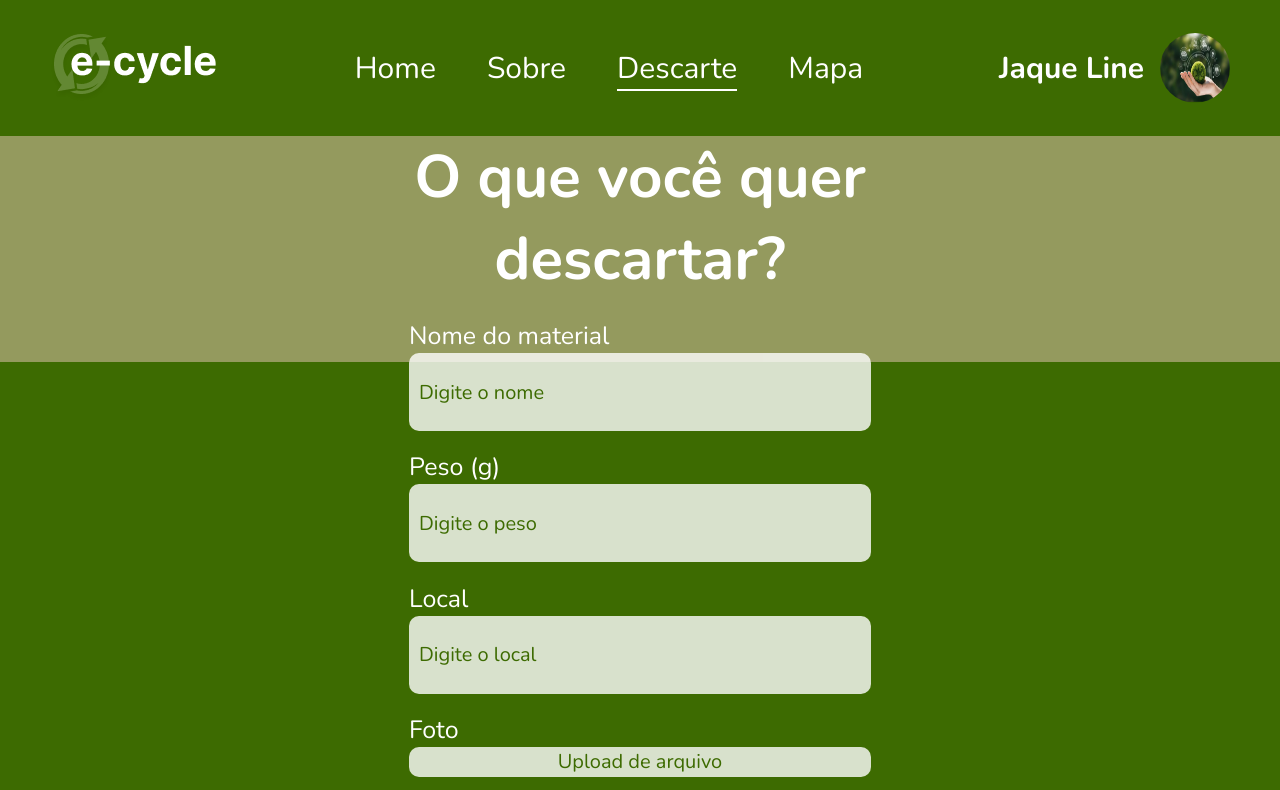
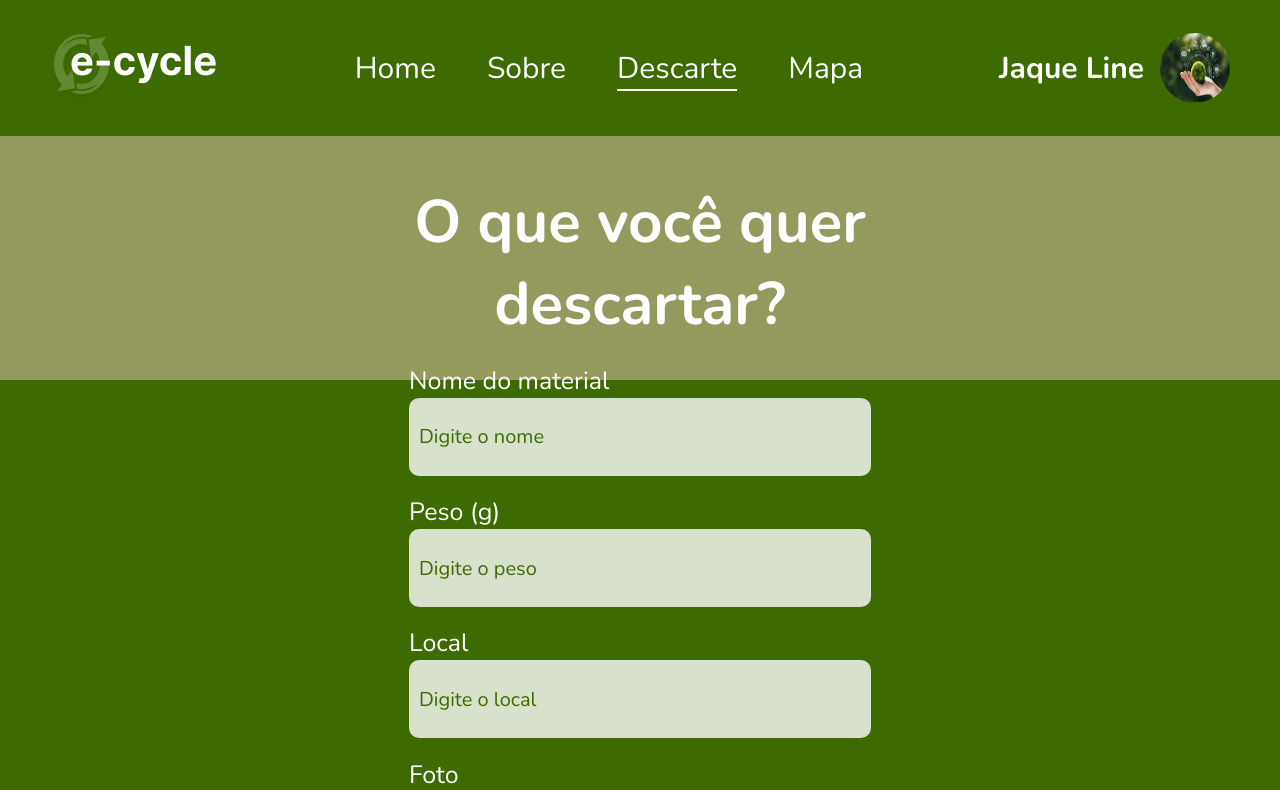
Before and after one commit to gmonteiroc21/projeto-engenharia-de-software, a Next.js app in the folder e-cycle_web/: page /descarte in a window 1280 px wide. Shown: the top 790 px of the page. Built offline with nearby package versions, Linux system fonts and the light colour scheme.

Commit message:
feature/descarte: fix layout padding

```diff
--- a/e-cycle_web/src/components/Layout/styles.ts
+++ b/e-cycle_web/src/components/Layout/styles.ts
@@ -6,7 +6,6 @@ export const Container = styled.div`
     position: relative;
     background: #949A5E;
     padding-top: 8.5rem;
-    display: flex;
 `;
 
 export const GreenBackground = styled.div`
--- a/e-cycle_web/src/pages/descarte/styles.ts
+++ b/e-cycle_web/src/pages/descarte/styles.ts
@@ -96,7 +96,7 @@ export const FormContainer = styled.form`
   gap: 1.2rem;
   position: relative;
   z-index: 1;
-  margin: auto;
+  padding-top: 2.8rem;
 `;
 
 export const UploadInput = styled(BaseInput)`
--- a/e-cycle_web/src/pages/home/styles.ts
+++ b/e-cycle_web/src/pages/home/styles.ts
@@ -6,6 +6,7 @@ export const Content = styled.div`
   justify-content: space-around;
   align-items: center;
   position: relative;
+  padding-top: 5.35rem;
 `;
 
 export const StyledButton = styled.button`
```
